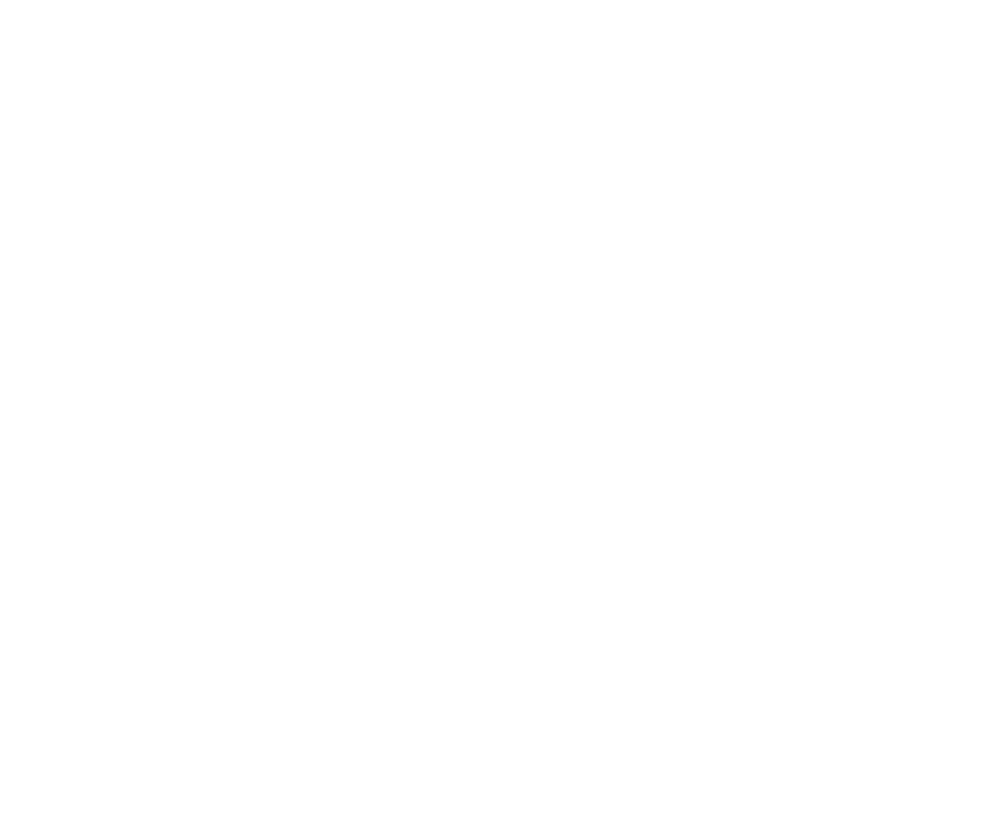
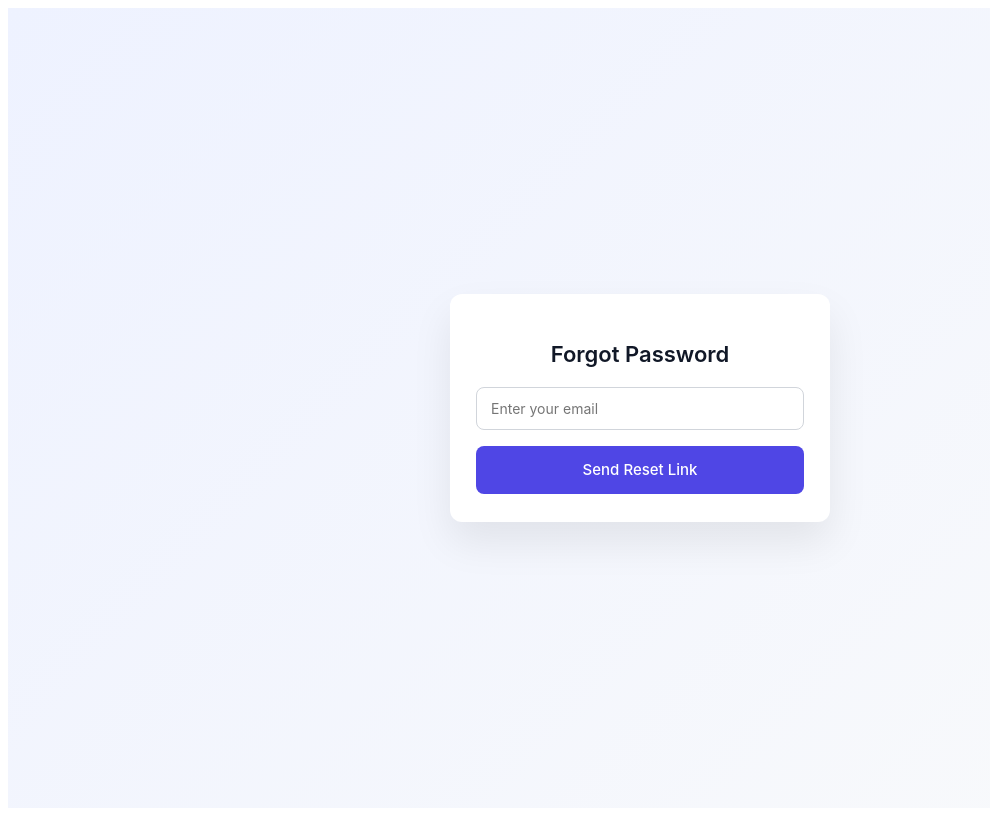
Before and after one commit to RajeevJaryal/ExpenseTrackercomplete, a React (Vite) app: page /forgot-password in a window 1280 px wide. Before the commit this address had no page. Shown: the whole page, without its empty margins (0-990 px from the left). Built offline with nearby package versions, Linux system fonts and the light colour scheme.

Commit message:
added forget password feature

```diff
--- a/src/App.jsx
+++ b/src/App.jsx
@@ -2,12 +2,15 @@
 import HeaderSection from "./components/header/HeaderSection";
 import { Routes, Route } from "react-router-dom";
 import CompleteProfile from "./components/header/CompleteProfile";
+import ForgotPassword from "./components/form/ForgotPassword";
 function App() {
   return (
     <Routes>
       <Route path="/" element={<LoginForm />} />
       <Route path="/header" element={<HeaderSection />} />
       <Route path="/complete-profile" element={<CompleteProfile />} />
+      <Route path="/forgot-password" element={<ForgotPassword />} />
+
     </Routes>
   );
 }
--- /dev/null
+++ b/src/components/form/ForgotPassword.css
@@ -0,0 +1,116 @@
+/* Page layout */
+.forgot-container {
+  min-height: 100vh;
+  display: flex;
+  align-items: center;
+  justify-content: center;
+  background: linear-gradient(135deg, #eef2ff, #f9fafb);
+  padding: 16px;
+}
+
+/* Card */
+.forgot-card {
+  width: 100%;
+  max-width: 380px;
+  background: #ffffff;
+  padding: 28px 26px;
+  border-radius: 12px;
+  box-shadow: 0 20px 40px rgba(0, 0, 0, 0.08);
+  animation: fadeIn 0.4s ease;
+}
+
+.forgot-card h2 {
+  text-align: center;
+  margin-bottom: 20px;
+  font-size: 22px;
+  font-weight: 600;
+  color: #111827;
+}
+
+/* Input */
+.forgot-card input {
+  width: 100%;
+  padding: 12px 14px;
+  font-size: 14px;
+  border-radius: 8px;
+  border: 1px solid #d1d5db;
+  outline: none;
+  margin-bottom: 16px;
+  transition: border 0.2s, box-shadow 0.2s;
+}
+
+.forgot-card input:focus {
+  border-color: #4f46e5;
+  box-shadow: 0 0 0 3px rgba(79, 70, 229, 0.15);
+}
+
+/* Button */
+.forgot-card button {
+  width: 100%;
+  padding: 12px;
+  font-size: 15px;
+  font-weight: 500;
+  border-radius: 8px;
+  border: none;
+  background: #4f46e5;
+  color: #ffffff;
+  cursor: pointer;
+  transition: background 0.2s, transform 0.1s;
+}
+
+.forgot-card button:hover:not(:disabled) {
+  background: #4338ca;
+}
+
+.forgot-card button:active:not(:disabled) {
+  transform: scale(0.98);
+}
+
+.forgot-card button:disabled {
+  opacity: 0.65;
+  cursor: not-allowed;
+}
+
+/* Loader */
+.loader {
+  margin: 16px auto 0;
+  width: 28px;
+  height: 28px;
+  border: 3px solid #e5e7eb;
+  border-top: 3px solid #4f46e5;
+  border-radius: 50%;
+  animation: spin 1s linear infinite;
+}
+
+/* Messages */
+.error {
+  margin-top: 14px;
+  text-align: center;
+  font-size: 13px;
+  color: #dc2626;
+}
+
+.success {
+  margin-top: 14px;
+  text-align: center;
+  font-size: 13px;
+  color: #16a34a;
+}
+
+/* Animations */
+@keyframes spin {
+  to {
+    transform: rotate(360deg);
+  }
+}
+
+@keyframes fadeIn {
+  from {
+    opacity: 0;
+    transform: translateY(8px);
+  }
+  to {
+    opacity: 1;
+    transform: translateY(0);
+  }
+}
--- /dev/null
+++ b/src/components/form/ForgotPassword.jsx
@@ -0,0 +1,71 @@
+import { useState } from "react";
+import "./ForgotPassword.css";
+const API_KEY = import.meta.env.VITE_FIREBASE_API_KEY;
+
+const ForgotPassword = () => {
+  const [email, setEmail] = useState("");
+  const [loading, setLoading] = useState(false);
+  const [error, setError] = useState("");
+  const [success, setSuccess] = useState("");
+
+  const handleForgotPassword = async (e) => {
+    e.preventDefault();
+    setLoading(true);
+    setError("");
+    setSuccess("");
+
+    const url = `https://identitytoolkit.googleapis.com/v1/accounts:sendOobCode?key=${API_KEY}`;
+
+    try {
+      const response = await fetch(url, {
+        method: "POST",
+        headers: {
+          "Content-Type": "application/json",
+        },
+        body: JSON.stringify({
+          requestType: "PASSWORD_RESET",
+          email: email,
+        }),
+      });
+
+      const data = await response.json();
+
+      if (!response.ok) {
+        throw new Error(data.error.message || "Something went wrong");
+      }
+
+      setSuccess("Password reset link sent to your email.");
+      setEmail("");
+    } catch (err) {
+      setError(err.message);
+    } finally {
+      setLoading(false);
+    }
+  };
+
+  return (
+    <div className="forgot-container">
+      <form className="forgot-card" onSubmit={handleForgotPassword}>
+        <h2>Forgot Password</h2>
+
+        <input
+          type="email"
+          placeholder="Enter your email"
+          required
+          value={email}
+          onChange={(e) => setEmail(e.target.value)}
+        />
+
+        <button type="submit" disabled={loading}>
+          {loading ? "Sending..." : "Send Reset Link"}
+        </button>
+
+        {loading && <div className="loader"></div>}
+        {error && <p className="error">{error}</p>}
+        {success && <p className="success">{success}</p>}
+      </form>
+    </div>
+  );
+};
+
+export default ForgotPassword;
--- a/src/components/form/LoginForm.css
+++ b/src/components/form/LoginForm.css
@@ -159,6 +159,14 @@
 .switch span:hover {
   text-decoration: underline;
 }
+.forgot-password span {
+  color: #4f46e5;
+  cursor: pointer;
+  font-size: 14px;
+}
+.forgot-password span:hover {
+  text-decoration: underline;
+}
 
 @keyframes gradientShift {
   0% {
--- a/src/components/form/LoginForm.jsx
+++ b/src/components/form/LoginForm.jsx
@@ -63,7 +63,6 @@
         throw new Error(data.error.message || "Authentication failed!");
       }
 
-
       localStorage.setItem("token", data.idToken);
       localStorage.setItem("email", data.email);
       localStorage.setItem("emailVerified", data.emailVerified);
@@ -85,7 +84,6 @@
   return (
     <div className="scene">
       <div className={`card ${!isLogin ? "flip" : ""}`}>
-
         <div className="card-face card-front">
           <h2>Login</h2>
 
@@ -104,7 +102,11 @@
               {isLoading ? "Logging in..." : "Login"}
             </button>
           </form>
-
+          <p className="forgot-password">
+            <span onClick={() => navigate("/forgot-password")}>
+              Forgot Password?
+            </span>
+          </p>
           <p className="switch">
             New user?
             <span onClick={switchModeHandler}> Create account</span>
@@ -140,7 +142,6 @@
             <span onClick={switchModeHandler}> Login</span>
           </p>
         </div>
-
       </div>
     </div>
   );
```
